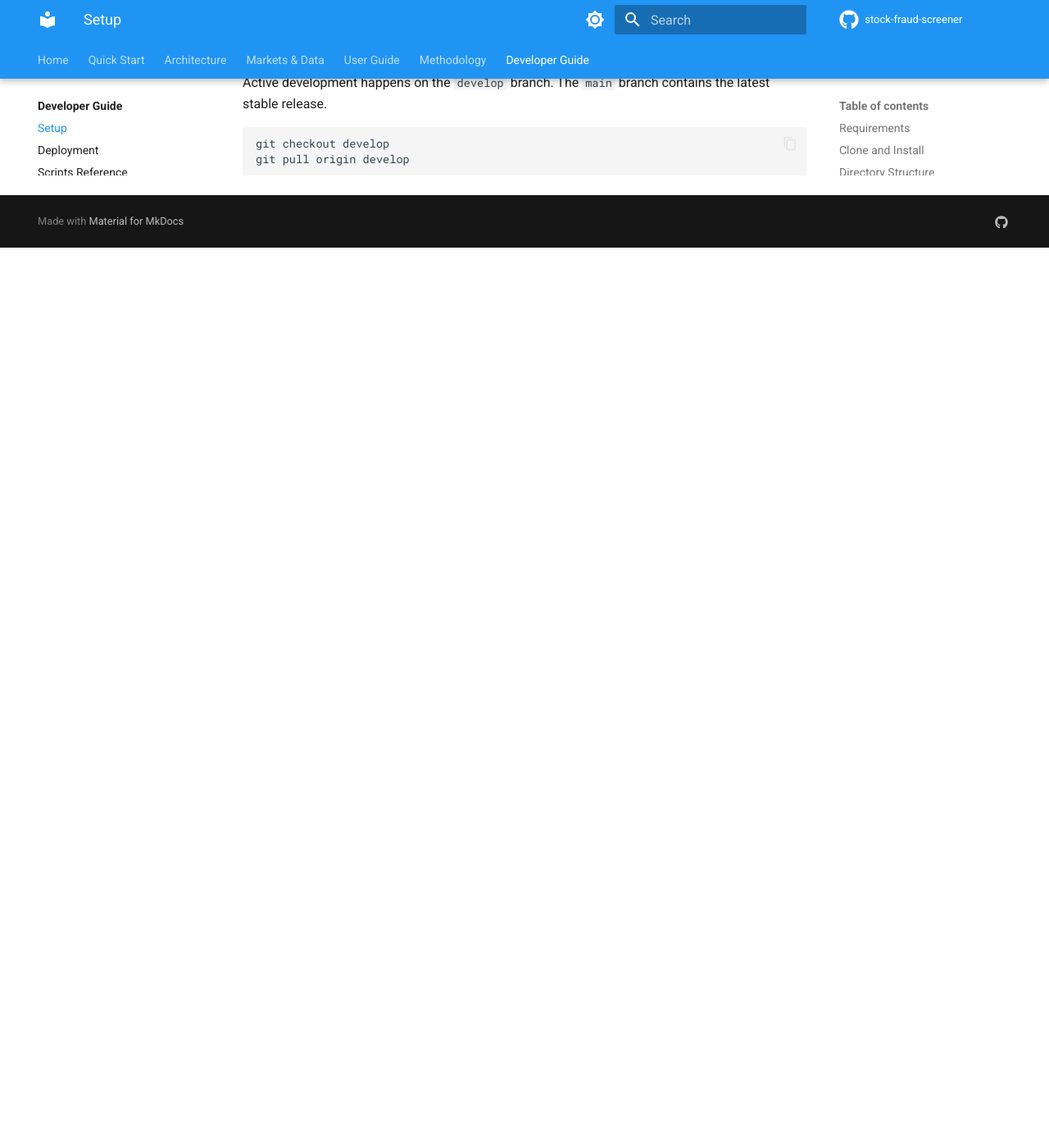
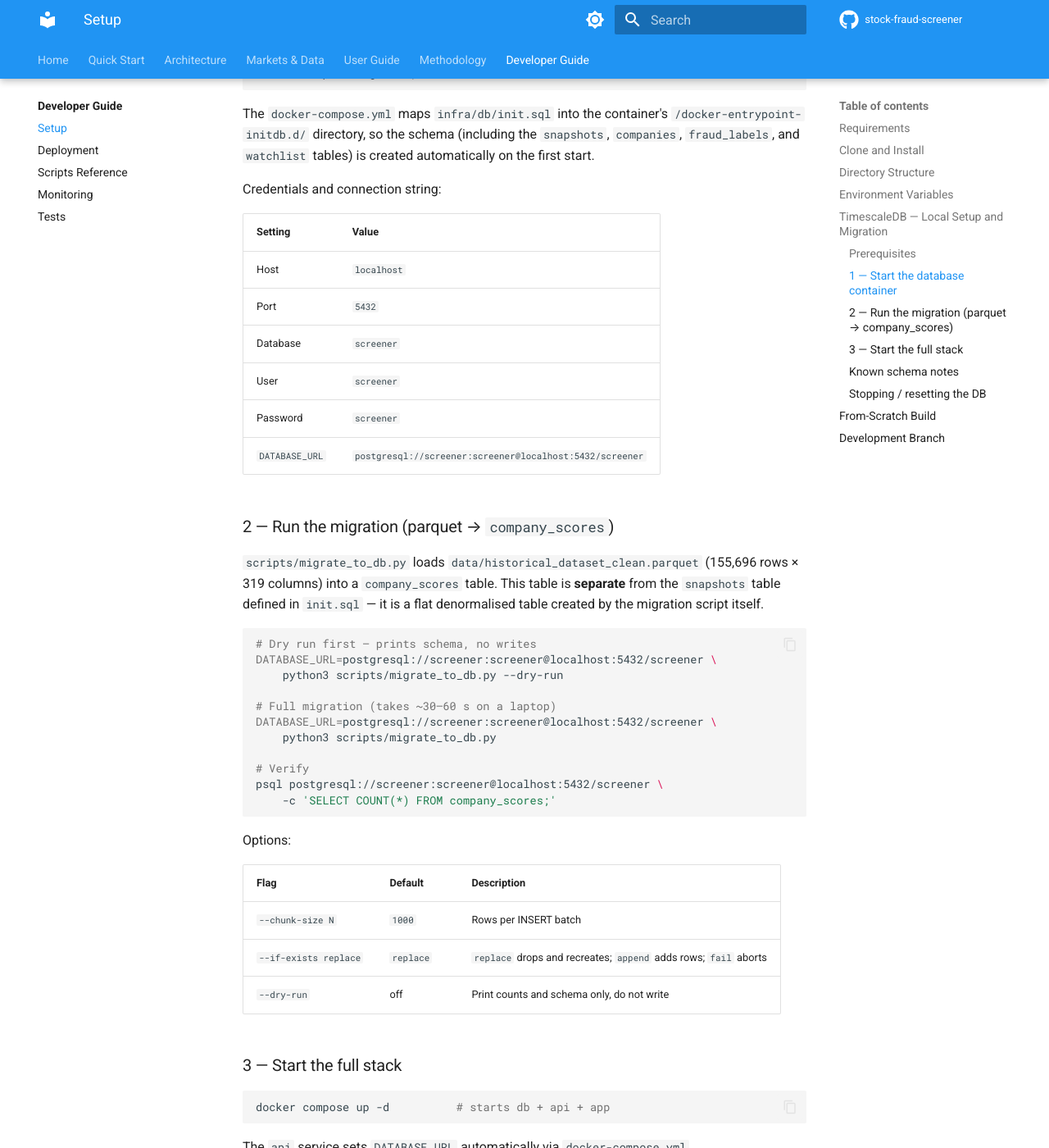
Before and after one commit to sherlock718/stock-fraud-screener, an MkDocs documentation site: the page built from docs/developer/setup.md, in a window 1280 px wide and 1400 px high, scrolled down 2728 px. Shown: the whole window at 82% size. Built offline with MkDocs 1.6.1 and Material for MkDocs 9.7.7, drawn with Linux system fonts in a browser that asks for light colours; comment, search, counter and statistics services are not loaded; before the commit the page ends 3030 px from its top, so only the background shows below that; some of the changed text lies outside the part shown.

Commit message:
docs(process): add CLAUDE.md change checklist, sync all architecture diagrams
- CLAUDE.md: AI assistant instructions with Change Checklist matrix, Architecture
  Sync Rules, Current Architecture State table, key file locations, commit convention
- CONTRIBUTING.md: Sync Checklist table (same matrix, human-facing)
- docs/architecture.md: all three Mermaid diagrams updated — PSI filter, quarterly
  enrichment, survivorship correction, TimescaleDB, FastAPI nodes added; column
  counts corrected to 319; Component Map updated
- docs/developer/setup.md: TimescaleDB local setup section added
- CHANGELOG.md: process/doc changes documented under [Unreleased]

````diff
--- a/docs/developer/setup.md
+++ b/docs/developer/setup.md
@@ -85,6 +85,7 @@
 | `HF_REPO` | Optional | HuggingFace repo ID (e.g. `username/stock-fraud-screener`) |
 | `SIMFIN_API_KEY` | For EU pipeline | SimFin API key |
 | `DART_API_KEY` | For Korea pipeline | DART (FSS) API key |
+| `DATABASE_URL` | For DB-backed API | PostgreSQL DSN — see TimescaleDB section below |
 
 Set in `.env` or export directly:
 
@@ -92,6 +93,110 @@
 export HF_TOKEN=hf_xxx
 export HF_REPO=sherlock718/stock-fraud-screener
 ```
+
+---
+
+## TimescaleDB — Local Setup and Migration
+
+The API (`api/deps.py`) prefers TimescaleDB over the local parquet fallback when
+`DATABASE_URL` is set and the `company_scores` table is non-empty.  The database
+has **never been loaded** by default — you must run the steps below once.
+
+### Prerequisites
+
+- [Docker Desktop](https://www.docker.com/products/docker-desktop/) (or any OCI-compatible runtime)
+- Docker Compose v2 (`docker compose`) bundled with Docker Desktop
+
+### 1 — Start the database container
+
+```bash
+# From the repo root — starts only the db service
+docker compose up -d db
+
+# Verify it is healthy (may take 10–20 s on first pull)
+docker compose ps
+docker compose logs db | tail -20
+```
+
+The `docker-compose.yml` maps `infra/db/init.sql` into the container's
+`/docker-entrypoint-initdb.d/` directory, so the schema (including the
+`snapshots`, `companies`, `fraud_labels`, and `watchlist` tables) is created
+automatically on the first start.
+
+Credentials and connection string:
+
+| Setting | Value |
+|---|---|
+| Host | `localhost` |
+| Port | `5432` |
+| Database | `screener` |
+| User | `screener` |
+| Password | `screener` |
+| `DATABASE_URL` | `postgresql://screener:screener@localhost:5432/screener` |
+
+### 2 — Run the migration (parquet → `company_scores`)
+
+`scripts/migrate_to_db.py` loads `data/historical_dataset_clean.parquet`
+(155,696 rows × 319 columns) into a `company_scores` table.  This table is
+**separate** from the `snapshots` table defined in `init.sql` — it is a flat
+denormalised table created by the migration script itself.
+
+```bash
+# Dry run first — prints schema, no writes
+DATABASE_URL=postgresql://screener:screener@localhost:5432/screener \
+    python3 scripts/migrate_to_db.py --dry-run
+
+# Full migration (takes ~30–60 s on a laptop)
+DATABASE_URL=postgresql://screener:screener@localhost:5432/screener \
+    python3 scripts/migrate_to_db.py
+
+# Verify
+psql postgresql://screener:screener@localhost:5432/screener \
+    -c 'SELECT COUNT(*) FROM company_scores;'
+```
+
+Options:
+
+| Flag | Default | Description |
+|---|---|---|
+| `--chunk-size N` | `1000` | Rows per INSERT batch |
+| `--if-exists replace` | `replace` | `replace` drops and recreates; `append` adds rows; `fail` aborts |
+| `--dry-run` | off | Print counts and schema only, do not write |
+
+### 3 — Start the full stack
+
+```bash
+docker compose up -d          # starts db + api + app
+```
+
+The `api` service sets `DATABASE_URL` automatically via `docker-compose.yml`.
+
+### Known schema notes
+
+- `migrate_to_db.py` targets a `company_scores` table (flat denormalised).
+  `infra/db/init.sql` defines a normalised `snapshots` + `companies` schema.
+  These two tables coexist in the same database; `api/deps.py` reads from
+  `company_scores` only.
+- The parquet column `fraud_score_composite` maps to `fraud_score` in the
+  screener API (`screener.py` checks both `fraud_score_composite` and
+  `composite_score`). The parquet does **not** contain a `composite_score`
+  column; the API falls back gracefully to `fraud_score_composite`.
+- ML score columns (`ml_score_1y/3y/5y`) are absent from the current parquet
+  (they are produced by `scripts/train_models.py`).  The migration script will
+  skip them silently; the API returns `null` for those fields until models are
+  trained and scores are written back into the dataset.
+
+### Stopping / resetting the DB
+
+```bash
+# Stop containers (data volume preserved)
+docker compose stop db
+
+# Full reset — destroys the pg_data volume and all loaded data
+docker compose down -v
+```
+
+After a `down -v` you must re-run the migration (step 2 above).
 
 ## From-Scratch Build
 
````
Also changed, not shown: CHANGELOG.md (+11 -0 lines), CLAUDE.md (added, +115 -0 lines), CONTRIBUTING.md (+26 -3 lines), docs/architecture.md (+45 -23 lines).
